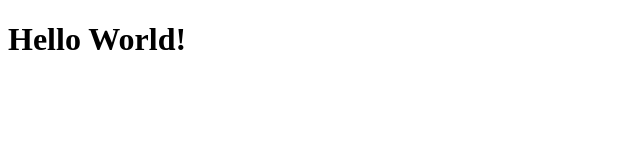
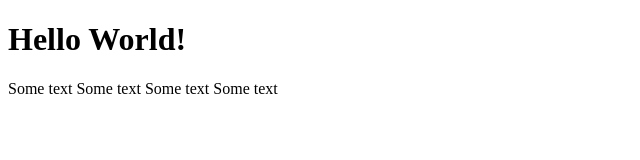
Before and after one commit to salomelicheli/git-day-1-practice, a plain HTML site: page index.html in a window 1280 px wide. Shown: the whole page, without its empty margins (0-640 px from the left). Drawn offline with Linux system fonts and the light colour scheme.

Commit message:
changing the text in the file

```diff
--- a/index.html
+++ b/index.html
@@ -6,5 +6,11 @@
 </head>
 <body>
   <h1>Hello World!</h1>
+  <p>
+    Some text
+    Some text
+    Some text
+    Some text
+  </p>
 </body>
 </html>
```
